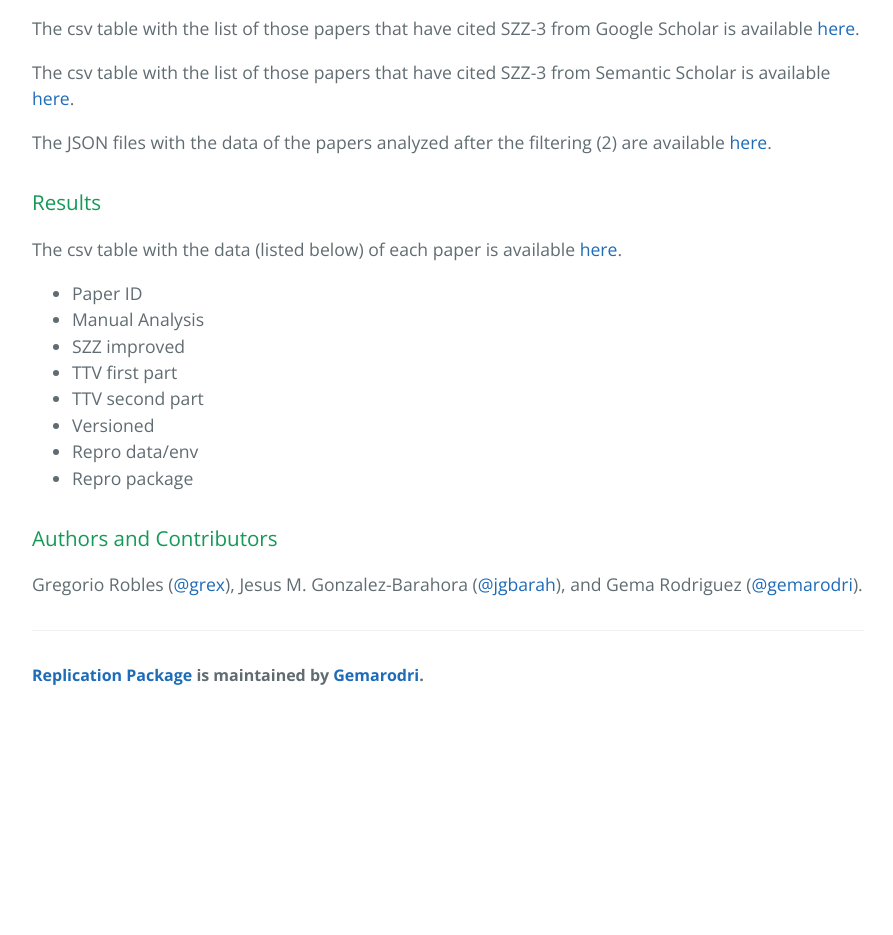
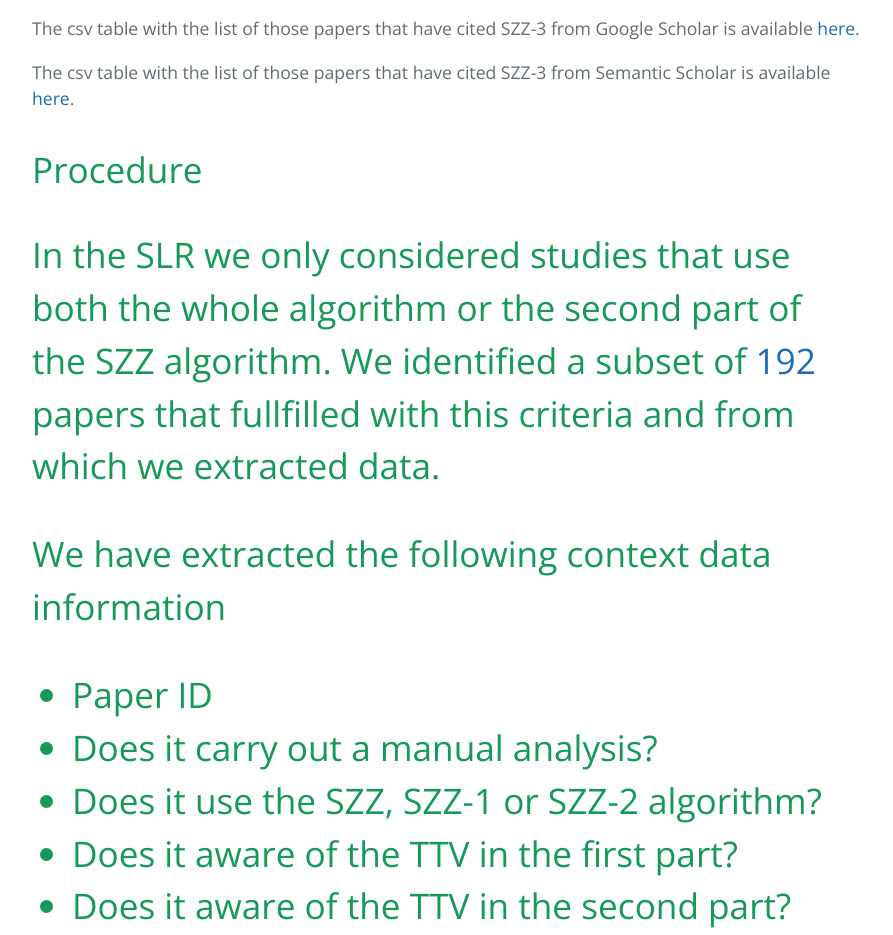
Before and after one commit to Gemarodri/replication, a plain HTML site: page index.html in a window 1280 px wide. Shown: the part 1008-1943 px from the top of the page, without its empty margins (192-1085 px from the left). Before the commit the page ends 1727 px from the top, so only its background shows below. Drawn offline with nearby package versions, Linux system fonts and the light colour scheme.

Commit message:
Update index.html

```diff
--- a/index.html
+++ b/index.html
@@ -24,7 +24,7 @@
 
     <section class="main-content">
      <h1>
-<a id="welcome-to-github-pages" class="anchor" href="#welcome-to-github-pages" aria-hidden="true"><span aria-hidden="true" class="octicon octicon-link"></span></a> Data </h3>
+<a id="welcome-to-github-pages" class="anchor" href="#welcome-to-github-pages" aria-hidden="true"><span aria-hidden="true" class="octicon octicon-link"></span></a> Data </h1>
 <h3>SZZ: "When do changes Induce Fixed?"</h1>
 <p> The csv table with the list of those papers that have cited SZZ from Google Scholar is available <a href="https://github.com/Gemarodri/replication/blob/gh-pages/Results/citationsWhenDoChange-GScholar.csv">here</a>.</p>
 <p> The csv table with the list of those papers that have cited SZZ from Semantic Scholar is available <a href="https://github.com/Gemarodri/replication/blob/gh-pages/Results/citationsWhenDoChange-ScholarSemantic.csv">here</a>.</p>
@@ -33,24 +33,29 @@
 <p> The csv table with the list of those papers that have cited SZZ-1 from Semantic Scholar is available <a href="https://github.com/Gemarodri/replication/blob/gh-pages/Results/citationsAutomatic-SScholar.csv">here</a>.</p>
 <h3>SZZ-2: "SZZ Revisited: Verifying When Changes Induce Fixes" </h3>
  <p> The csv table with the list of those papers that have cited SZZ-3 from Google Scholar is available <a href="https://github.com/Gemarodri/replication/blob/gh-pages/Results/citationsRevisited-GScholar.csv">here</a>.</p>
-<p> The csv table with the list of those papers that have cited SZZ-3 from Semantic Scholar is available <a href="https://github.com/Gemarodri/replication/blob/gh-pages/Results/citationsRevisited-SScholar.csv">here</a>.</p>
+ <p> The csv table with the list of those papers that have cited SZZ-3 from Semantic Scholar is available <a href="https://github.com/Gemarodri/replication/blob/gh-pages/Results/citationsRevisited-SScholar.csv">here</a>.</p>
 </p>
 
-<p>The JSON files with the data of the papers analyzed after the filtering (2) are available <a href="https://github.com/Gemarodri/replication/blob/gh-pages/Results/filtering(2)">here</a>.</p>
-
-<h3>
-<a id="welcome-to-github-pages" class="anchor" href="#welcome-to-github-pages" aria-hidden="true"><span aria-hidden="true" class="octicon octicon-link"></span></a> Results </h3>
-<p>The csv table with the data (listed below) of each paper is available <a href="https://github.com/Gemarodri/replication/blob/gh-pages/Results/SZZ-Sheet1.csv">here</a>.
+<h1>
+<a id="welcome-to-github-pages" class="anchor" href="#welcome-to-github-pages" aria-hidden="true"><span aria-hidden="true" class="octicon octicon-link"></span></a> Procedure </h1>
+<h1>
+  <p> In the SLR we only considered studies that use both the whole algorithm or the second part of the SZZ algorithm. We identified a subset of <a href="https://github.com/Gemarodri/replication/blob/gh-pages/Results/">192</a> papers that fullfilled with this criteria and from which we extracted data.</p>
+  <p> We have extracted the following context data information </p>
 <ul>
   <li>Paper ID</li>
-  <li>Manual Analysis</li>
-  <li>SZZ improved</li>
-  <li>TTV first part</li>
-  <li>TTV second part</li>
-  <li>Versioned</li>
-  <li>Repro data/env</li>
-  <li>Repro package</li>
+  <li>Does it carry out a manual analysis?</li>
+  <li>Does it use the SZZ, SZZ-1 or SZZ-2 algorithm?</li>
+  <li>Does it aware of the TTV in the first part?</li>
+  <li>Does it aware of the TTV in the second part?</li>
+  <li>Does it provide a versioned implementation of the SZZ?</li>
+  <li>Does it provide a detailed description of the data and methods used?</li>
+  <li>Does it provide a replication package?</li>
 </ul>
+
+  <a id="welcome-to-github-pages" class="anchor" href="#welcome-to-github-pages" aria-hidden="true"><span aria-hidden="true" class="octicon octicon-link"></span></a> Results </h1>
+<p> The csv table with the data (listed below) of each paper is available <a href="https://github.com/Gemarodri/replication/blob/gh-pages/Results/SZZ-Sheet1.csv">here</a>.
+<p> The JSON files with the data of the papers analyzed after the filtering (2) are available <a href="https://github.com/Gemarodri/replication/blob/gh-pages/Results/filtering(2)">here</a>.</p>
+<p> The python scripts used in this SLR are <a href="https://github.com/Gemarodri/replication/blob/gh-pages/Results/scripts">here</a>.</p>
 </p>
 
 
```
